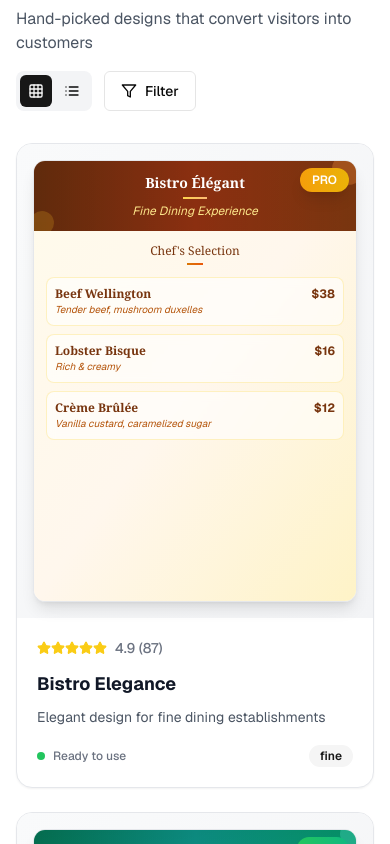
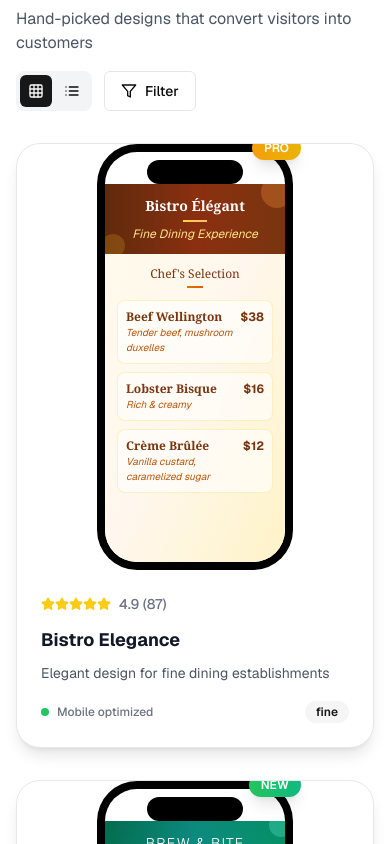
Before and after one commit to ThomasJay86/Clolink, a Next.js app: page /templates in a window 390 px wide. Shown: the part 800-1644 px from the top of the page. Built offline with nearby package versions, Linux system fonts and the light colour scheme.

Commit message:
feat: update template preview to iPhone 16 Pro dimensions
Display templates in authentic iPhone 16 Pro frame for better mobile preview.

#VERCEL_SKIP

Co-authored-by: null <214664673+ThomasJay86@users.noreply.github.com>

```diff
--- a/app/templates/page.tsx
+++ b/app/templates/page.tsx
@@ -133,22 +133,32 @@ export default function Templates() {
           </div>
 
           <div
-            className={`grid gap-6 ${viewMode === "grid" ? "grid-cols-1 sm:grid-cols-2 lg:grid-cols-3 xl:grid-cols-4" : "grid-cols-1"}`}
+            className={`grid gap-8 ${viewMode === "grid" ? "grid-cols-1 sm:grid-cols-2 lg:grid-cols-3 xl:grid-cols-4" : "grid-cols-1"}`}
           >
             {filteredTemplates
               .filter((t) => t.featured)
               .map((template) => (
                 <div key={template.id} className="group relative">
-                  {/* Template Card */}
-                  <div className="bg-white rounded-2xl shadow-sm border border-gray-200 overflow-hidden transition-all duration-300 hover:shadow-xl hover:shadow-purple-100 hover:-translate-y-1">
-                    {/* Template Preview - Optimized Size */}
-                    <div className="relative aspect-[3/4] bg-gradient-to-br from-gray-50 to-gray-100 p-4">
-                      <div className="w-full h-full bg-white rounded-xl shadow-lg overflow-hidden border border-gray-200">
-                        <TemplateVisual template={template} className="w-full h-full" />
+                  {/* Template Card with iPhone 16 Pro dimensions */}
+                  <div className="bg-white rounded-3xl shadow-lg border border-gray-200 overflow-hidden transition-all duration-300 hover:shadow-2xl hover:shadow-purple-200 hover:-translate-y-2">
+                    {/* iPhone 16 Pro Preview Container - 393x852px scaled down */}
+                    <div className="relative mx-auto" style={{ width: "196px", height: "426px" }}>
+                      {/* iPhone Frame */}
+                      <div className="absolute inset-0 bg-black rounded-[2.5rem] p-2">
+                        {/* Screen */}
+                        <div className="w-full h-full bg-white rounded-[2rem] overflow-hidden relative">
+                          {/* Dynamic Island */}
+                          <div className="absolute top-2 left-1/2 transform -translate-x-1/2 w-24 h-6 bg-black rounded-full z-10"></div>
+
+                          {/* Template Content */}
+                          <div className="w-full h-full pt-8">
+                            <TemplateVisual template={template} className="w-full h-full" />
+                          </div>
+                        </div>
                       </div>
 
                       {/* Badges */}
-                      <div className="absolute top-6 right-6 flex flex-col gap-2">
+                      <div className="absolute -top-2 -right-2 flex flex-col gap-2 z-20">
                         {template.isPro && (
                           <Badge className="bg-gradient-to-r from-amber-500 to-yellow-500 text-white border-0 px-3 py-1 text-xs font-semibold shadow-lg">
                             PRO
@@ -162,20 +172,20 @@ export default function Templates() {
                       </div>
 
                       {/* Hover Overlay */}
-                      <div className="absolute inset-4 bg-black/60 backdrop-blur-sm rounded-xl opacity-0 group-hover:opacity-100 transition-all duration-300 flex items-center justify-center">
-                        <div className="flex gap-3">
+                      <div className="absolute inset-2 bg-black/70 backdrop-blur-sm rounded-[2rem] opacity-0 group-hover:opacity-100 transition-all duration-300 flex items-center justify-center z-30">
+                        <div className="flex flex-col gap-3">
                           <Button
                             size="sm"
                             variant="secondary"
                             onClick={() => handlePreview(template)}
-                            className="bg-white/90 hover:bg-white text-gray-900 shadow-lg"
+                            className="bg-white/95 hover:bg-white text-gray-900 shadow-lg px-6"
                           >
                             Preview
                           </Button>
                           <Button
                             size="sm"
                             onClick={() => handleUseTemplate(template)}
-                            className={`shadow-lg ${
+                            className={`shadow-lg px-6 ${
                               template.isPro
                                 ? "bg-gradient-to-r from-amber-500 to-yellow-500 hover:from-amber-600 hover:to-yellow-600"
                                 : "bg-gradient-to-r from-purple-600 to-indigo-600 hover:from-purple-700 hover:to-indigo-700"
@@ -188,7 +198,7 @@ export default function Templates() {
                     </div>
 
                     {/* Template Info */}
-                    <div className="p-5">
+                    <div className="p-6">
                       <div className="flex items-center gap-2 mb-3">
                         <div className="flex text-yellow-400 text-sm">
                           {[...Array(5)].map((_, i) => (
@@ -208,7 +218,7 @@ export default function Templates() {
                       <div className="flex items-center justify-between">
                         <div className="flex items-center gap-2">
                           <div className="w-2 h-2 bg-green-500 rounded-full"></div>
-                          <span className="text-xs text-gray-500 font-medium">Ready to use</span>
+                          <span className="text-xs text-gray-500 font-medium">Mobile optimized</span>
                         </div>
                         <Badge variant="secondary" className="text-xs">
                           {template.category}
@@ -251,19 +261,30 @@ export default function Templates() {
             {categories.map((category) => (
               <TabsContent key={category.id} value={category.id} className="mt-8">
                 <div
-                  className={`grid gap-6 ${viewMode === "grid" ? "grid-cols-1 sm:grid-cols-2 lg:grid-cols-3 xl:grid-cols-4" : "grid-cols-1"}`}
+                  className={`grid gap-8 ${viewMode === "grid" ? "grid-cols-1 sm:grid-cols-2 lg:grid-cols-3 xl:grid-cols-4" : "grid-cols-1"}`}
                 >
                   {filteredTemplates
                     .filter((t) => category.id === "all" || t.category === category.id)
                     .map((template) => (
                       <div key={template.id} className="group relative">
-                        <div className="bg-white rounded-2xl shadow-sm border border-gray-200 overflow-hidden transition-all duration-300 hover:shadow-xl hover:shadow-purple-100 hover:-translate-y-1">
-                          <div className="relative aspect-[3/4] bg-gradient-to-br from-gray-50 to-gray-100 p-4">
-                            <div className="w-full h-full bg-white rounded-xl shadow-lg overflow-hidden border border-gray-200">
-                              <TemplateVisual template={template} className="w-full h-full" />
+                        <div className="bg-white rounded-3xl shadow-lg border border-gray-200 overflow-hidden transition-all duration-300 hover:shadow-2xl hover:shadow-purple-200 hover:-translate-y-2">
+                          {/* iPhone 16 Pro Preview Container */}
+                          <div className="relative mx-auto" style={{ width: "196px", height: "426px" }}>
+                            {/* iPhone Frame */}
+                            <div className="absolute inset-0 bg-black rounded-[2.5rem] p-2">
+                              {/* Screen */}
+                              <div className="w-full h-full bg-white rounded-[2rem] overflow-hidden relative">
+                                {/* Dynamic Island */}
+                                <div className="absolute top-2 left-1/2 transform -translate-x-1/2 w-24 h-6 bg-black rounded-full z-10"></div>
+
+                                {/* Template Content */}
+                                <div className="w-full h-full pt-8">
+                                  <TemplateVisual template={template} className="w-full h-full" />
+                                </div>
+                              </div>
                             </div>
 
-                            <div className="absolute top-6 right-6 flex flex-col gap-2">
+                            <div className="absolute -top-2 -right-2 flex flex-col gap-2 z-20">
                               {template.isPro && (
                                 <Badge className="bg-gradient-to-r from-amber-500 to-yellow-500 text-white border-0 px-3 py-1 text-xs font-semibold shadow-lg">
                                   PRO
@@ -276,20 +297,20 @@ export default function Templates() {
                               )}
                             </div>
 
-                            <div className="absolute inset-4 bg-black/60 backdrop-blur-sm rounded-xl opacity-0 group-hover:opacity-100 transition-all duration-300 flex items-center justify-center">
-                              <div className="flex gap-3">
+                            <div className="absolute inset-2 bg-black/70 backdrop-blur-sm rounded-[2rem] opacity-0 group-hover:opacity-100 transition-all duration-300 flex items-center justify-center z-30">
+                              <div className="flex flex-col gap-3">
                                 <Button
                                   size="sm"
                                   variant="secondary"
                                   onClick={() => handlePreview(template)}
-                                  className="bg-white/90 hover:bg-white text-gray-900 shadow-lg"
+                                  className="bg-white/95 hover:bg-white text-gray-900 shadow-lg px-6"
                                 >
                                   Preview
                                 </Button>
                                 <Button
                                   size="sm"
                                   onClick={() => handleUseTemplate(template)}
-                                  className={`shadow-lg ${
+                                  className={`shadow-lg px-6 ${
                                     template.isPro
                                       ? "bg-gradient-to-r from-amber-500 to-yellow-500 hover:from-amber-600 hover:to-yellow-600"
                                       : "bg-gradient-to-r from-purple-600 to-indigo-600 hover:from-purple-700 hover:to-indigo-700"
@@ -301,7 +322,7 @@ export default function Templates() {
                             </div>
                           </div>
 
-                          <div className="p-5">
+                          <div className="p-6">
                             <div className="flex items-center gap-2 mb-3">
                               <div className="flex text-yellow-400 text-sm">
                                 {[...Array(5)].map((_, i) => (
@@ -321,7 +342,7 @@ export default function Templates() {
                             <div className="flex items-center justify-between">
                               <div className="flex items-center gap-2">
                                 <div className="w-2 h-2 bg-green-500 rounded-full"></div>
-                                <span className="text-xs text-gray-500 font-medium">Ready to use</span>
+                                <span className="text-xs text-gray-500 font-medium">Mobile optimized</span>
                               </div>
                               <Badge variant="secondary" className="text-xs">
                                 {template.category}
@@ -397,17 +418,26 @@ export default function Templates() {
                 .map((template, idx) => (
                   <div
                     key={template.id}
-                    className={`relative aspect-[3/4] bg-white rounded-2xl shadow-lg overflow-hidden border border-amber-200 ${
+                    className={`relative bg-white rounded-3xl shadow-lg overflow-hidden border border-amber-200 ${
                       idx % 2 === 0 ? "mt-8" : "mb-8"
                     }`}
+                    style={{ width: "148px", height: "320px" }}
                   >
-                    <div className="absolute inset-0 p-3">
-                      <div className="w-full h-full bg-white rounded-xl shadow-md overflow-hidden border border-gray-200">
-                        <TemplateVisual template={template} className="w-full h-full" />
+                    {/* Mini iPhone Frame */}
+                    <div className="absolute inset-0 bg-black rounded-3xl p-1.5">
+                      <div className="w-full h-full bg-white rounded-[1.25rem] overflow-hidden relative">
+                        {/* Mini Dynamic Island */}
+                        <div className="absolute top-1 left-1/2 transform -translate-x-1/2 w-16 h-4 bg-black rounded-full z-10"></div>
+
+                        {/* Template Content */}
+                        <div className="w-full h-full pt-6">
+                          <TemplateVisual template={template} className="w-full h-full" />
+                        </div>
                       </div>
                     </div>
-                    <div className="absolute top-5 right-5">
-                      <Badge className="bg-gradient-to-r from-amber-500 to-yellow-500 text-white border-0 px-3 py-1 text-xs font-semibold shadow-lg">
+
+                    <div className="absolute -top-2 -right-2 z-20">
+                      <Badge className="bg-gradient-to-r from-amber-500 to-yellow-500 text-white border-0 px-2 py-1 text-xs font-semibold shadow-lg">
                         PRO
                       </Badge>
                     </div>
```
